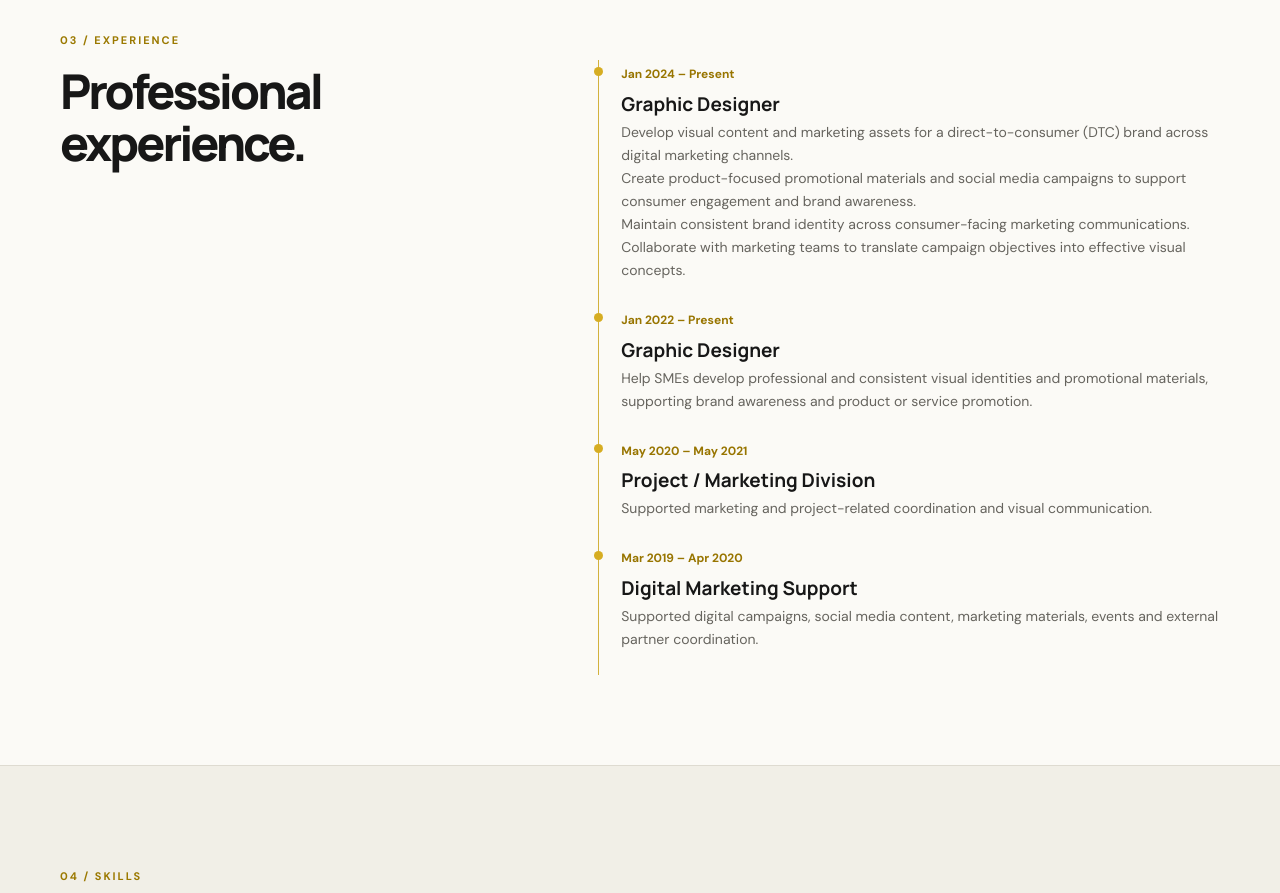
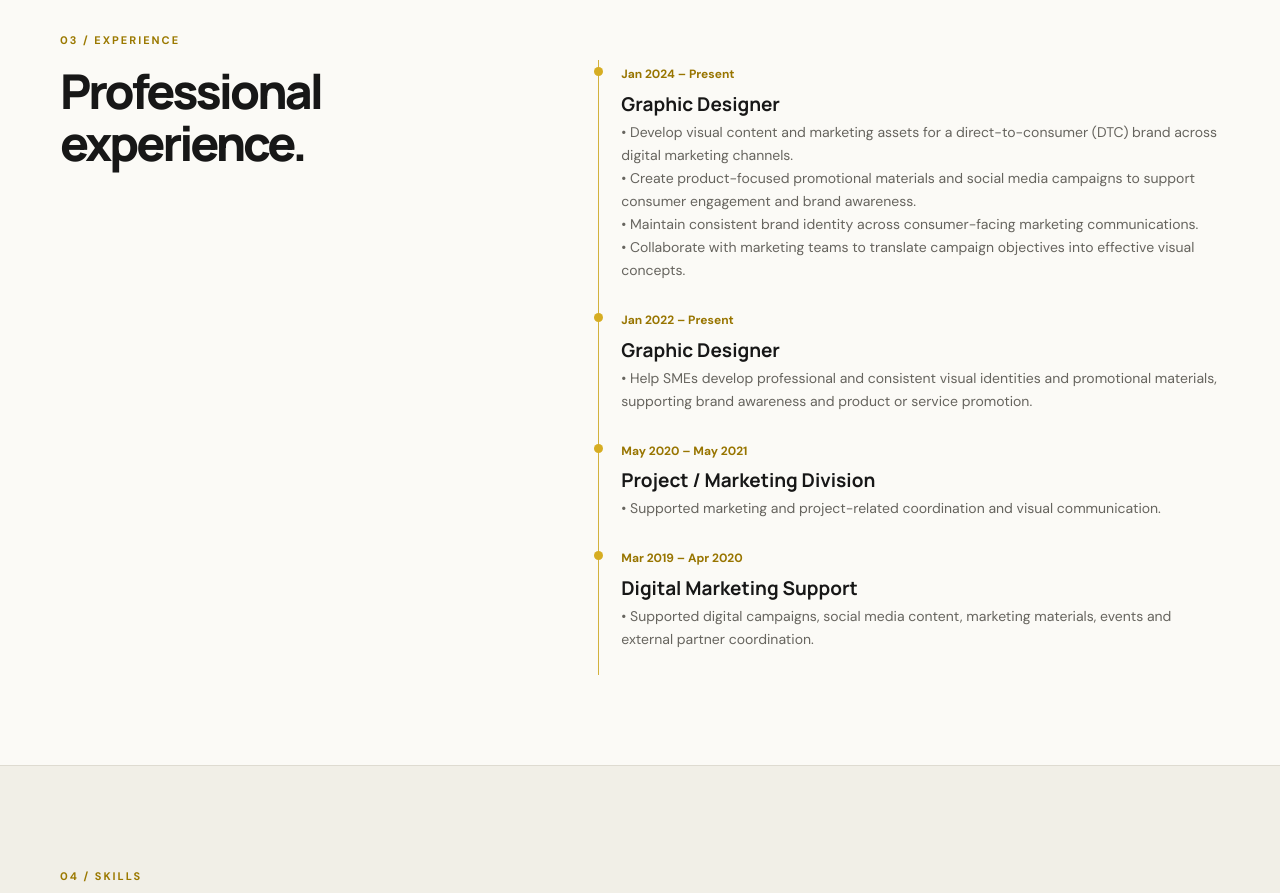
Before and after one commit to 1997miftahularif/miftahul-arif-portfolio, a website: page index.html in a window 1280 px wide. Shown: the part 4500-5393 px from the top of the page. Drawn offline with Linux system fonts and the light colour scheme.

Commit message:
Update index.html

```diff
--- a/index.html
+++ b/index.html
@@ -29,10 +29,10 @@
 <a class="project-image" href="assets/images/projects/koinx.jpg" target="_blank" rel="noopener"><img src="assets/images/projects/koinx.jpg" alt="KoinX project preview" loading="lazy"></a>
 <div class="project-info"><p class="project-type">Social Media & Digital Content</p><h3>KoinX</h3><p>An educational carousel series explaining crypto tax topics through structured layouts and clear visual hierarchy.</p><div class="tags"><span>Social Media</span><span>Educational Content</span><span>Carousel Design</span></div></div></article></div></div></section>
 <section id="experience" class="section wrap"><p class="kicker">03 / EXPERIENCE</p><div class="experience-layout"><h2>Professional<br>experience.</h2><div class="timeline">
-<div><time>Jan 2024 – Present</time><h3>Graphic Designer</h3><p>Develop visual content and marketing assets for a direct-to-consumer (DTC) brand across digital marketing channels.</p> <p>Create product-focused promotional materials and social media campaigns to support consumer engagement and brand awareness.</p> <p>Maintain consistent brand identity across consumer-facing marketing communications.</p> <p>Collaborate with marketing teams to translate campaign objectives into effective visual concepts.</p></div>
-<div><time>Jan 2022 – Present</time><h3>Graphic Designer</h3><p>Help SMEs develop professional and consistent visual identities and promotional materials, supporting brand awareness and product or service promotion.</p></div>
-<div><time>May 2020 – May 2021</time><h3>Project / Marketing Division</h3><p>Supported marketing and project-related coordination and visual communication.</p></div>
-<div><time>Mar 2019 – Apr 2020</time><h3>Digital Marketing Support</h3><p>Supported digital campaigns, social media content, marketing materials, events and external partner coordination.</p></div></div></div></section>
+<div><time>Jan 2024 – Present</time><h3>Graphic Designer</h3><p>• Develop visual content and marketing assets for a direct-to-consumer (DTC) brand across digital marketing channels.</p> <p>• Create product-focused promotional materials and social media campaigns to support consumer engagement and brand awareness.</p> <p>• Maintain consistent brand identity across consumer-facing marketing communications.</p> <p>• Collaborate with marketing teams to translate campaign objectives into effective visual concepts.</p></div>
+<div><time>Jan 2022 – Present</time><h3>Graphic Designer</h3><p>• Help SMEs develop professional and consistent visual identities and promotional materials, supporting brand awareness and product or service promotion.</p></div>
+<div><time>May 2020 – May 2021</time><h3>Project / Marketing Division</h3><p>• Supported marketing and project-related coordination and visual communication.</p></div>
+<div><time>Mar 2019 – Apr 2020</time><h3>Digital Marketing Support</h3><p>• Supported digital campaigns, social media content, marketing materials, events and external partner coordination.</p></div></div></div></section>
 <section class="section skills-section"><div class="wrap"><p class="kicker">04 / SKILLS</p><div class="skills-grid"><div><h2>Creative toolkit.</h2><p>Adobe Photoshop · Adobe Illustrator · Adobe Lightroom · Canva · Figma</p></div><div><h3>Workflow</h3><p>Trello · Notion</p></div><div><h3>Core focus</h3><p>Brand Identity · Visual Communication · Social Media Design · Digital & Print Design · Campaign Visuals</p></div></div></div></section>
 <section id="contact" class="contact wrap"><p class="kicker">05 / LET’S CONNECT</p><h2>Have a project<br>in mind?</h2><div class="contact-links"><a href="mailto:miftahuldesignspecialist@gmail.com">miftahuldesignspecialist@gmail.com</a><a href="https://www.linkedin.com/in/miftahul-arif-ba93421a1" target="_blank" rel="noopener">LinkedIn ↗</a><a href="https://bit.ly/Porto_BehanceMiftahul" target="_blank" rel="noopener">Behance ↗</a><span>Surabaya, Indonesia</span></div></section></main>
 <footer class="footer"><div class="wrap">© <span id="year"></span> Miftahul Arif · Graphic Designer</div></footer><script src="script.js"></script></body></html>
```
